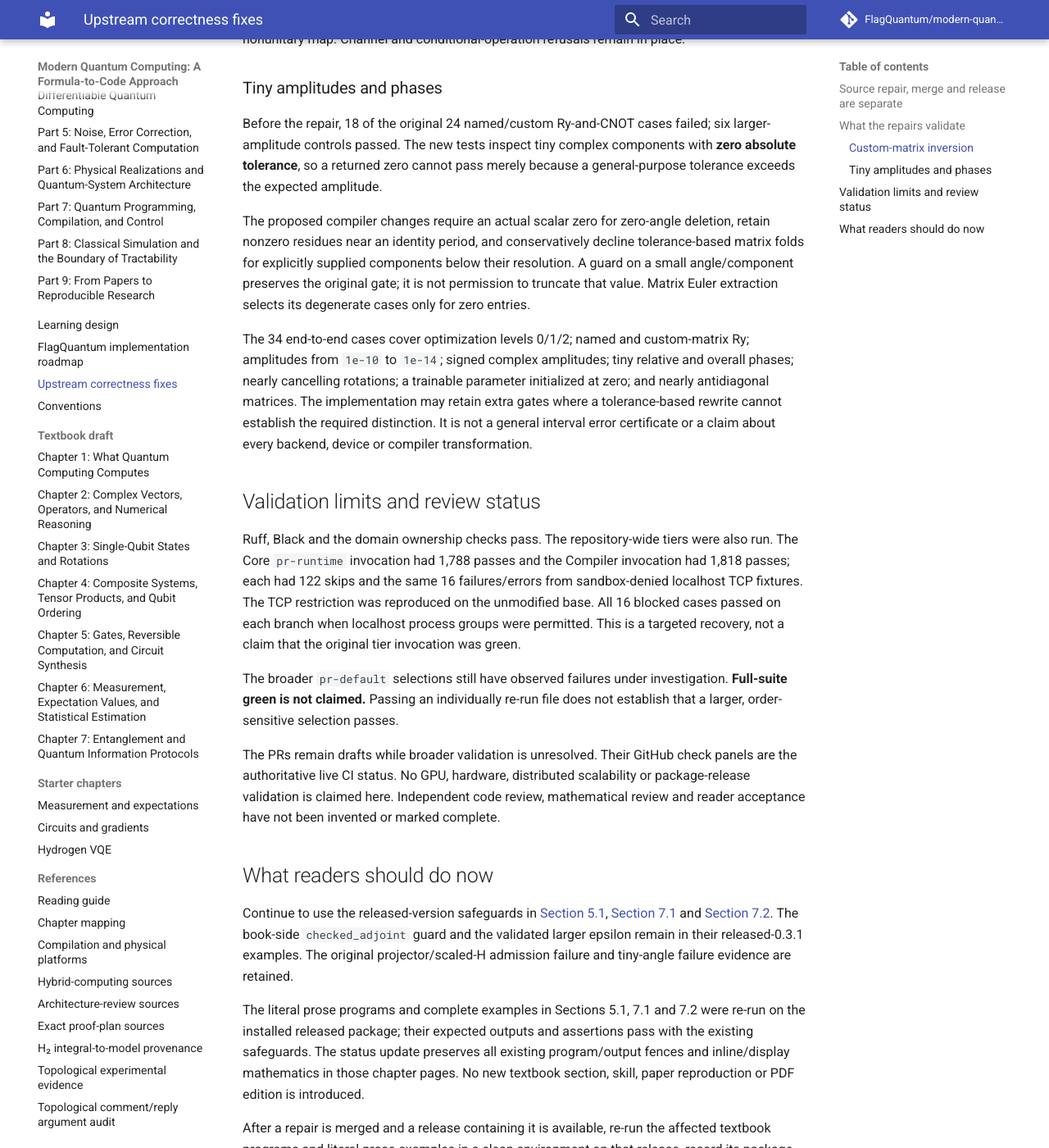
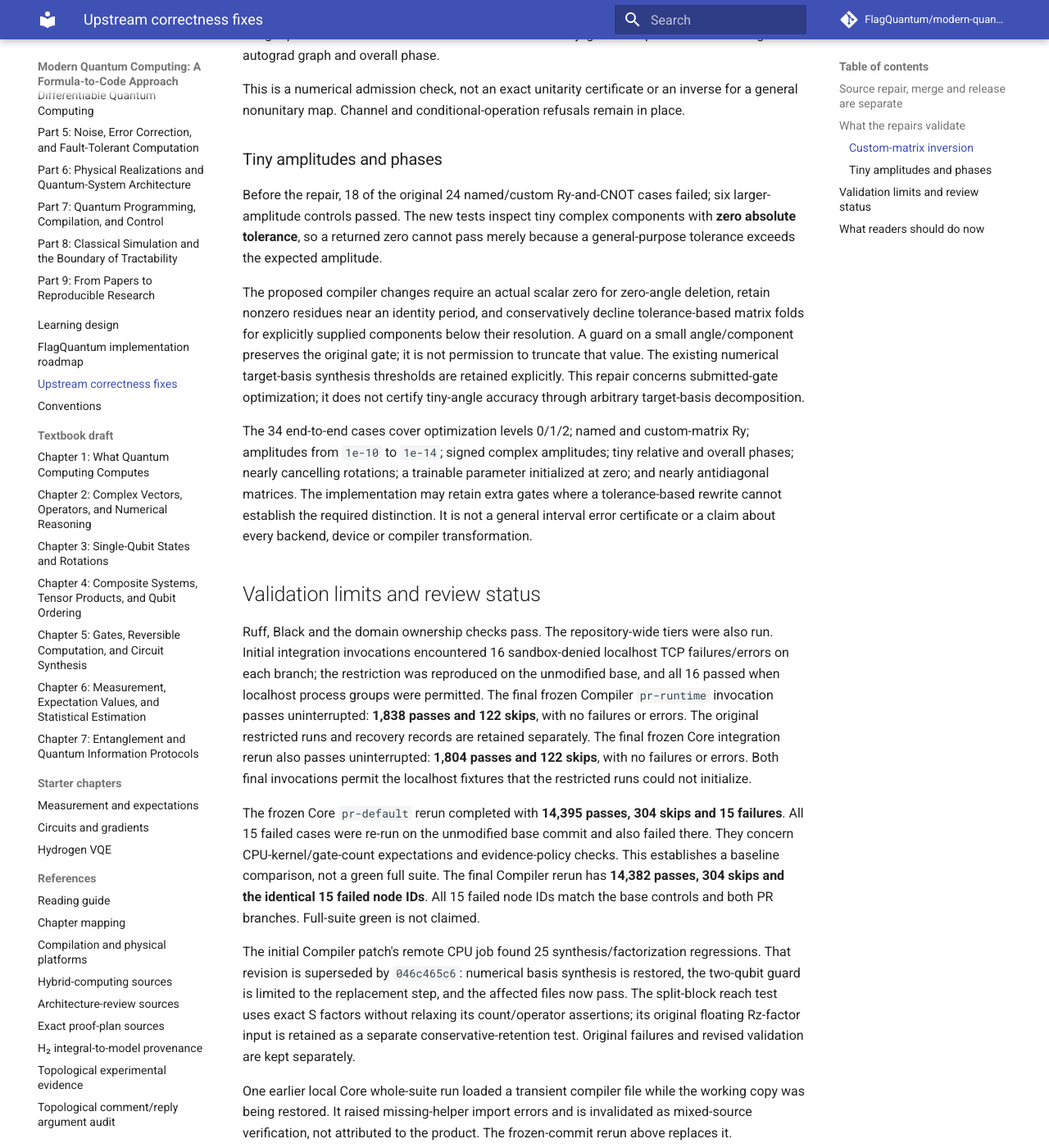
Before and after one commit to FlagQuantum/modern-quantum-computing, an MkDocs documentation site: the page built from docs/upstream-fixes.md, in a window 1280 px wide and 1400 px high, scrolled down 1199 px. Shown: the whole window at 82% size. Built offline with MkDocs 1.6.1 and Material for MkDocs 9.7.7, drawn with Linux system fonts in a browser that asks for light colours; comment, search, counter and statistics services are not loaded; some of the changed text lies outside the part shown.

Commit message:
docs: record narrowed compiler fix and final baseline-controlled validation

```diff
--- a/docs/upstream-fixes.md
+++ b/docs/upstream-fixes.md
@@ -1,15 +1,15 @@
 # Upstream correctness fixes
 
-This is a revision-specific repair ledger, checked on **October 22, 2026**. It supplements the original implementation evidence in Sections 5.1, 7.1 and 7.2. It does not replace those records or change their draft/review status.
+This is a revision-specific repair ledger, checked on **October 22, 2026**. It supplements the original implementation evidence in Sections 5.1, 7.1 and 7.2. It does not replace those records or change their draft/review status. The [machine-readable evidence ledger](https://github.com/FlagQuantum/modern-quantum-computing/blob/main/book/verification/upstream-fixes-2026-10-22/manifest.json) links the original failures, final runs and baseline controls.
 
 ## Source repair, merge and release are separate
 
 | Defect | Proposed source repair | Validation | Merge/release status |
 |---|---|---|---|
 | [#685: nonunitary custom matrices accepted by `Circuit.adjoint`](https://github.com/flagos-ai/FlagQuantum/issues/685) | Draft [PR #711](https://github.com/flagos-ai/FlagQuantum/pull/711), commit `1f001da4c1f13260b1bba34dda14d958399a5a3f` | 202 focused adjoint/composition tests pass, including 80 adjoint tests | Submitted for review; not merged; no fixed release verified |
-| [#704: tiny nonzero amplitudes lost in exact execution](https://github.com/flagos-ai/FlagQuantum/issues/704) | Draft [PR #712](https://github.com/flagos-ai/FlagQuantum/pull/712), commit `6aba5b774` | 336 focused compiler/inversion tests pass, including 34 end-to-end cases | Submitted for review; not merged; no fixed release verified |
+| [#704: tiny nonzero amplitudes lost in exact execution](https://github.com/flagos-ai/FlagQuantum/issues/704) | Draft [PR #712](https://github.com/flagos-ai/FlagQuantum/pull/712), final commit `046c465c64005ebe8f464a958bdbaf10a453d6fe` | 439 focused compiler/inversion/synthesis tests pass, including 34 end-to-end cases | Submitted for review; not merged; no fixed release verified |
 
-Both branches start from upstream `main` commit `f187adbbf`. Their changes concern separate Core and Compiler ownership domains. A temporary local combination also passes **472 distinct selected tests**. These overlapping selections are separate checks, not additive test counts.
+Both branches start from upstream `main` commit `f187adbbf`. Their changes concern separate Core and Compiler ownership domains. A temporary local combination also passes **575 distinct selected tests**. These overlapping selections are separate checks, not additive test counts.
 
 The source checkouts still report package version `0.3.1`; that string does **not** identify the published wheel or establish that a released package contains these changes. The commit IDs above identify the actual repaired implementations. Tests used Python 3.12.14, PyTorch 2.13.0, CPU, and complex128 unless an explicit complex64/other-dtype case was selected.
 
@@ -27,15 +27,19 @@
 
 Before the repair, 18 of the original 24 named/custom Ry-and-CNOT cases failed; six larger-amplitude controls passed. The new tests inspect tiny complex components with **zero absolute tolerance**, so a returned zero cannot pass merely because a general-purpose tolerance exceeds the expected amplitude.
 
-The proposed compiler changes require an actual scalar zero for zero-angle deletion, retain nonzero residues near an identity period, and conservatively decline tolerance-based matrix folds for explicitly supplied components below their resolution. A guard on a small angle/component preserves the original gate; it is not permission to truncate that value. Matrix Euler extraction selects its degenerate cases only for zero entries.
+The proposed compiler changes require an actual scalar zero for zero-angle deletion, retain nonzero residues near an identity period, and conservatively decline tolerance-based matrix folds for explicitly supplied components below their resolution. A guard on a small angle/component preserves the original gate; it is not permission to truncate that value. The existing numerical target-basis synthesis thresholds are retained explicitly. This repair concerns submitted-gate optimization; it does not certify tiny-angle accuracy through arbitrary target-basis decomposition.
 
 The 34 end-to-end cases cover optimization levels 0/1/2; named and custom-matrix Ry; amplitudes from `1e-10` to `1e-14`; signed complex amplitudes; tiny relative and overall phases; nearly cancelling rotations; a trainable parameter initialized at zero; and nearly antidiagonal matrices. The implementation may retain extra gates where a tolerance-based rewrite cannot establish the required distinction. It is not a general interval error certificate or a claim about every backend, device or compiler transformation.
 
 ## Validation limits and review status
 
-Ruff, Black and the domain ownership checks pass. The repository-wide tiers were also run. The Core `pr-runtime` invocation had 1,788 passes and the Compiler invocation had 1,818 passes; each had 122 skips and the same 16 failures/errors from sandbox-denied localhost TCP fixtures. The TCP restriction was reproduced on the unmodified base. All 16 blocked cases passed on each branch when localhost process groups were permitted. This is a targeted recovery, not a claim that the original tier invocation was green.
+Ruff, Black and the domain ownership checks pass. The repository-wide tiers were also run. Initial integration invocations encountered 16 sandbox-denied localhost TCP failures/errors on each branch; the restriction was reproduced on the unmodified base, and all 16 passed when localhost process groups were permitted. The final frozen Compiler `pr-runtime` invocation passes uninterrupted: **1,838 passes and 122 skips**, with no failures or errors. The original restricted runs and recovery records are retained separately. The final frozen Core integration rerun also passes uninterrupted: **1,804 passes and 122 skips**, with no failures or errors. Both final invocations permit the localhost fixtures that the restricted runs could not initialize.
 
-The broader `pr-default` selections still have observed failures under investigation. **Full-suite green is not claimed.** Passing an individually re-run file does not establish that a larger, order-sensitive selection passes.
+The frozen Core `pr-default` rerun completed with **14,395 passes, 304 skips and 15 failures**. All 15 failed cases were re-run on the unmodified base commit and also failed there. They concern CPU-kernel/gate-count expectations and evidence-policy checks. This establishes a baseline comparison, not a green full suite. The final Compiler rerun has **14,382 passes, 304 skips and the identical 15 failed node IDs**. All 15 failed node IDs match the base controls and both PR branches. Full-suite green is not claimed.
+
+The initial Compiler patch's remote CPU job found 25 synthesis/factorization regressions. That revision is superseded by `046c465c6`: numerical basis synthesis is restored, the two-qubit guard is limited to the replacement step, and the affected files now pass. The split-block reach test uses exact S factors without relaxing its count/operator assertions; its original floating Rz-factor input is retained as a separate conservative-retention test. Original failures and revised validation are kept separately.
+
+One earlier local Core whole-suite run loaded a transient compiler file while the working copy was being restored. It raised missing-helper import errors and is invalidated as mixed-source verification, not attributed to the product. The frozen-commit rerun above replaces it.
 
 The PRs remain drafts while broader validation is unresolved. Their GitHub check panels are the authoritative live CI status. No GPU, hardware, distributed scalability or package-release validation is claimed here. Independent code review, mathematical review and reader acceptance have not been invented or marked complete.
 
```
Also changed, not shown: docs/chapters/ch-entanglement-and-quantum-information-protocols.md (+1 -1 lines), 12 other files.
